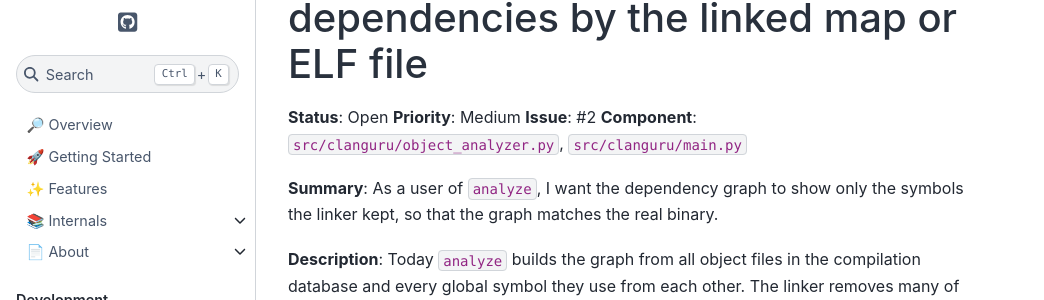
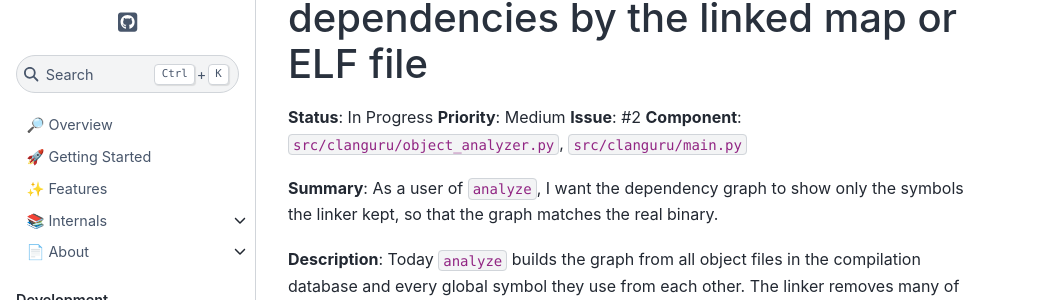
Before and after one commit to cuinixam/clanguru, a Sphinx documentation site: the page built from docs/backlog/clg-002.md, in a window 1280 px wide and 942 px high. Shown: the part 123-423 px from the top of the window, without its empty margins (0-1044 px from the left). Built offline with Sphinx 7.4.7 and the Sphinx Book theme 1.1.4, drawn with Linux system fonts in a browser that asks for light colours.

Commit message:
docs(backlog): start CLG-002

```diff
--- a/docs/backlog/clg-002.md
+++ b/docs/backlog/clg-002.md
@@ -1,6 +1,6 @@
 # [CLG-002] Filter object dependencies by the linked map or ELF file
 
-**Status**: Open
+**Status**: In Progress
 **Priority**: Medium
 **Issue**: #2
 **Component**: `src/clanguru/object_analyzer.py`, `src/clanguru/main.py`
```
Also changed, not shown: docs/backlog/README.md (+1 -1 lines).
